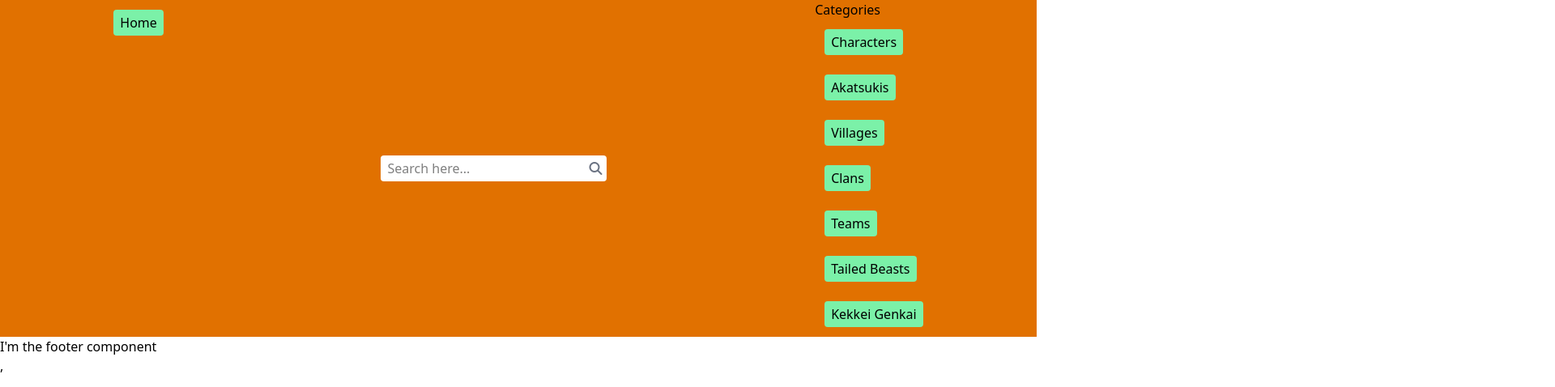
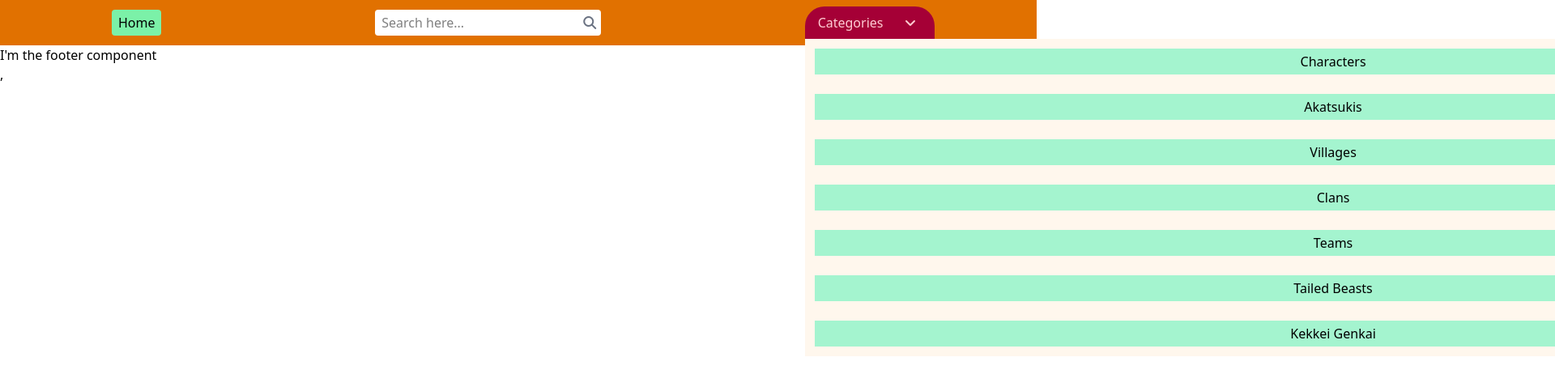
Before and after one commit to facuscrollini/naruto-fan-page, a React (Vite) app: page /auth in a window 1280 px wide. Both pictures are taken after a click on the element "Categories". Shown: the top 478 px of the page at 81% size, 1920 px wide, since content can reach past the window. Built offline with nearby package versions, Linux system fonts and the light colour scheme; no server answers.

Commit message:
Agregando detalles a dropdown navbar

```diff
--- a/src/components/navbar-components/CategoriesButton.tsx
+++ b/src/components/navbar-components/CategoriesButton.tsx
@@ -7,9 +7,9 @@
   title: string
 }
 
-export const CategoriesButton = ({className, type, title}:Props) => {
+export const CategoriesButton = ({type, title}:Props) => {
 
-    const {catalog, changeCatalog} = useAuth()
+    const { changeCatalog} = useAuth()
 
 
     const seeCategory = () =>{
@@ -20,7 +20,7 @@
 
   return (
     <NavLink to="/auth/catalog">
-     <button onClick={seeCategory}className="bg-green-300 rounded m-3 px-2 py-1 hover:cursor-pointer" type="button">{title}</button>
+     <button onClick={seeCategory}className="w-full m-0 bg-emerald-200 m-3 px-2 py-1 hover:cursor-pointer" type="button">{title}</button>
     </NavLink>
 
   )
--- a/src/components/navbar-components/CategoriesMenu.tsx
+++ b/src/components/navbar-components/CategoriesMenu.tsx
@@ -37,21 +37,39 @@
 
     const [dropDown, setDropDown] = useState<boolean>(false)
 
-    const handleDropDown = () =>{
+    const handleDropDown = () => {
         setDropDown(!dropDown)
     }
 
 
     return (
-        <div onClick={handleDropDown}>
-            <button type="button">Categories</button>
+        <div onClick={handleDropDown} className="w-40">
+            <button className={`relative bg-rose-800 text-rose-200 p-2 pr-14 w-full mt-2 ${dropDown ? "rounded-t-3xl" : "rounded-3xl"}` } type="button">Categories <span className="absolute right-5">
+                <i className={`fa-solid fa-angle-${dropDown? "down": "up"}`}></i>
+            </span></button>
+
+            <div className={`${dropDown ? "block" : "hidden"} flex flex-col absolute bg-orange-50 rounded-b-3x w-full `}>
+                <ul>
+
                     {listOfCatalogs.map((element, index) => {
+
                         return (
-                    <div className={dropDown ? "block" : "hidden"}>
+                            index == 0 ?
+                                (
+                                    <li>
                                         <CategoriesButton className="hidden" key={index} type={element.type} title={element.title} />
+                                    </li>
+                                ) :
+                                (
+                                    <li>
+                                        <CategoriesButton className="hidden " key={index} type={element.type} title={element.title} />
+                                    </li>
+                                )
+                        )
+
+                    })}
+                </ul>
             </div>
-                )
-            })}
             <div className="hidden">Hola</div>
         </div>
     )
```
Lines whose indentation alone changed are shown as unchanged.
